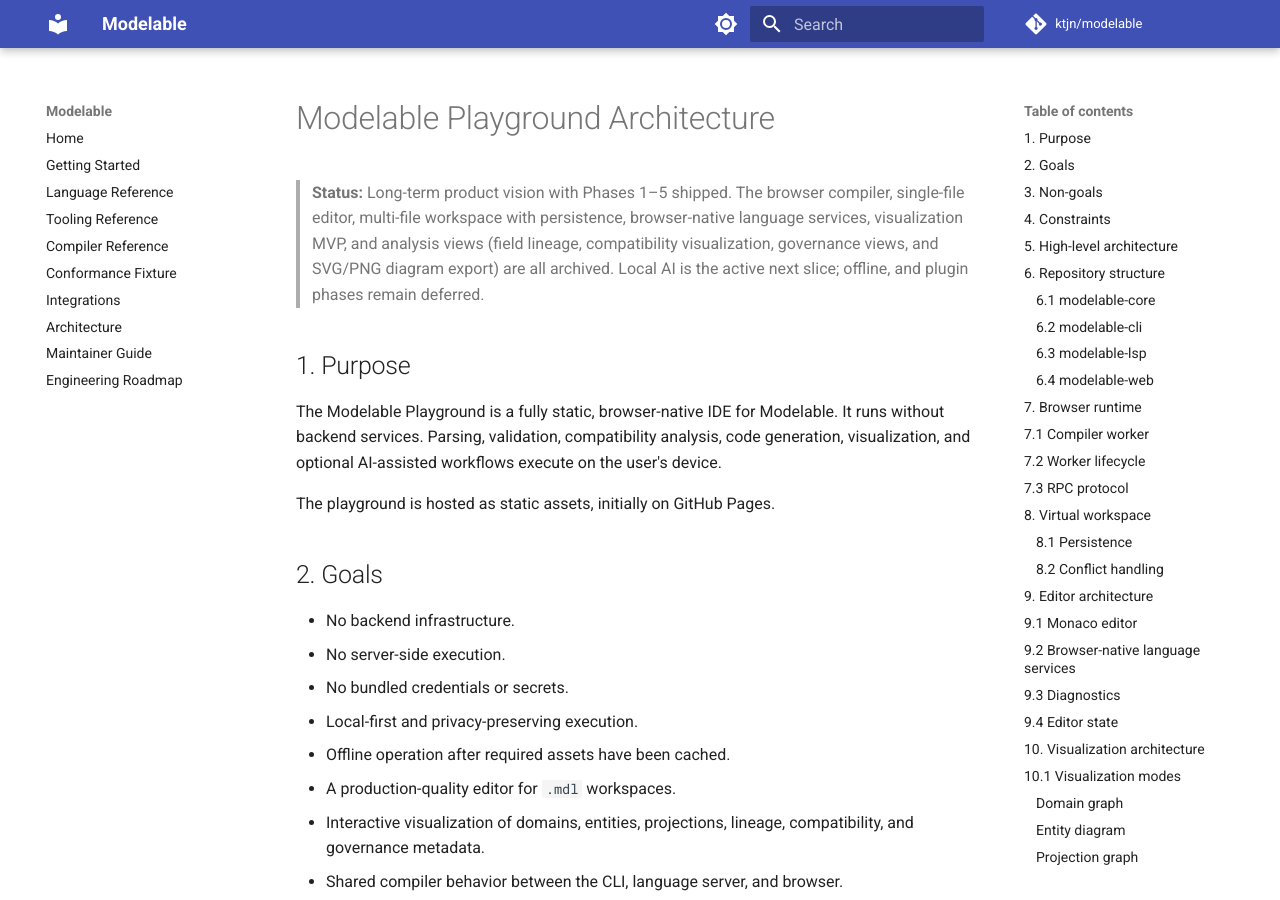
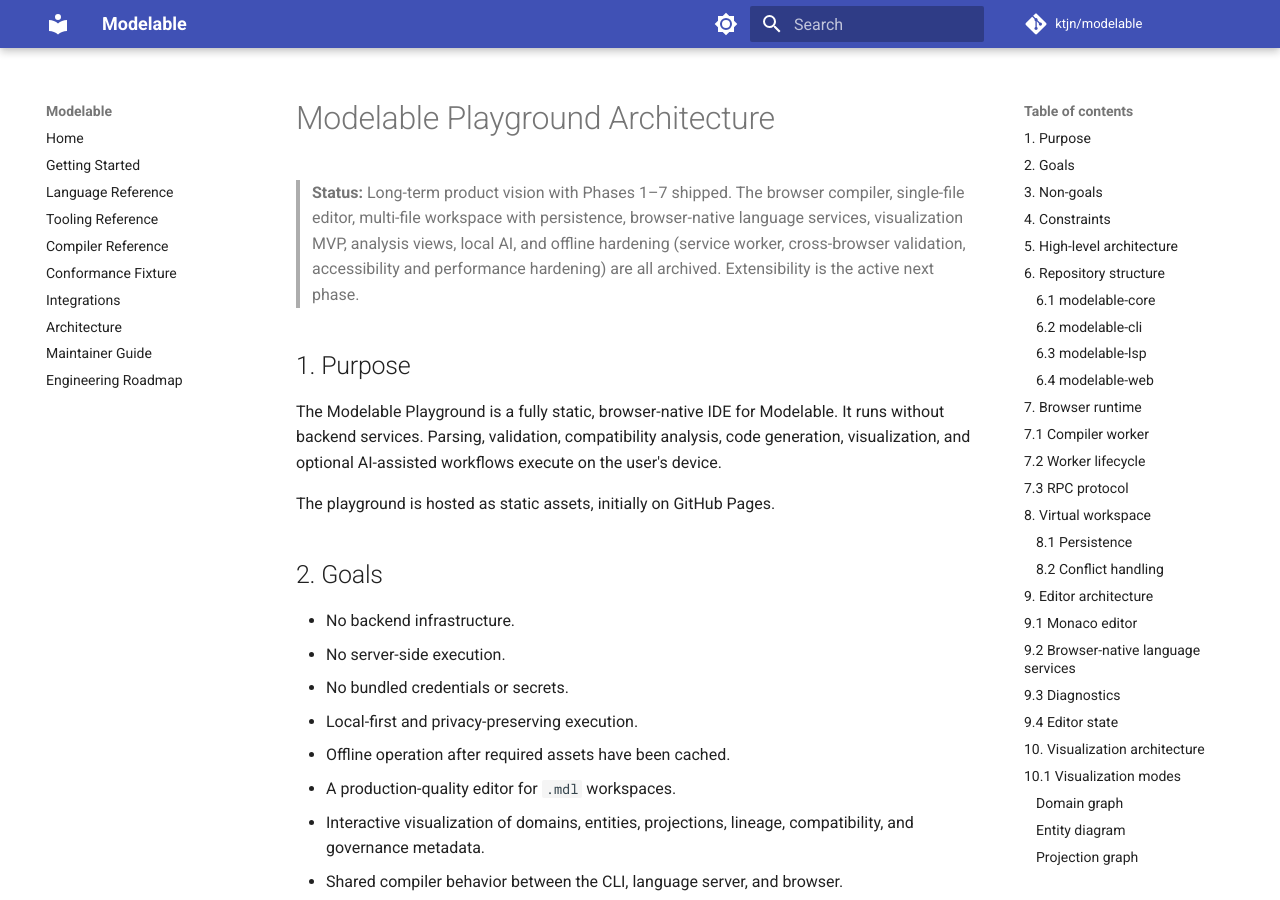
Before and after one commit to ktjn/modelable, an MkDocs documentation site: the page built from docs/playground-design.md, in a window 1280 px wide and 900 px high. Built offline with MkDocs 1.6.1 and Material for MkDocs 9.7.7, drawn with Linux system fonts in a browser that asks for light colours; comment, search, counter and statistics services are not loaded.

```diff
--- a/docs/playground-design.md
+++ b/docs/playground-design.md
@@ -1,11 +1,11 @@
 # Modelable Playground Architecture
 
-> **Status:** Long-term product vision with Phases 1–5 shipped. The browser
+> **Status:** Long-term product vision with Phases 1–7 shipped. The browser
 > compiler, single-file editor, multi-file workspace with persistence,
-> browser-native language services, visualization MVP, and analysis views
-> (field lineage, compatibility visualization, governance views, and SVG/PNG
-> diagram export) are all archived. Local AI is the active next slice;
-> offline, and plugin phases remain deferred.
+> browser-native language services, visualization MVP, analysis views,
+> local AI, and offline hardening (service worker, cross-browser validation,
+> accessibility and performance hardening) are all archived. Extensibility
+> is the active next phase.
 
 ## 1. Purpose
 
```
Also changed, not shown: ROADMAP.md (+24 -11 lines), docs/superpowers/plans/archived/2026-07-22-playground-local-ai.md (renamed from docs/superpowers/plans/2026-07-22-playground-local-ai.md, +1 -1 lines), docs/superpowers/plans/archived/2026-07-23-playground-offline-hardening.md (renamed from docs/superpowers/plans/2026-07-23-playground-offline-hardening.md, +1 -1 lines), docs/superpowers/specs/archived/2026-07-22-playground-local-ai-design.md (renamed from docs/superpowers/specs/2026-07-22-playground-local-ai-design.md, +2 -2 lines), docs/superpowers/specs/archived/2026-07-23-playground-offline-hardening-design.md (renamed from docs/superpowers/specs/2026-07-23-playground-offline-hardening-design.md, +2 -2 lines), 4 other files.
